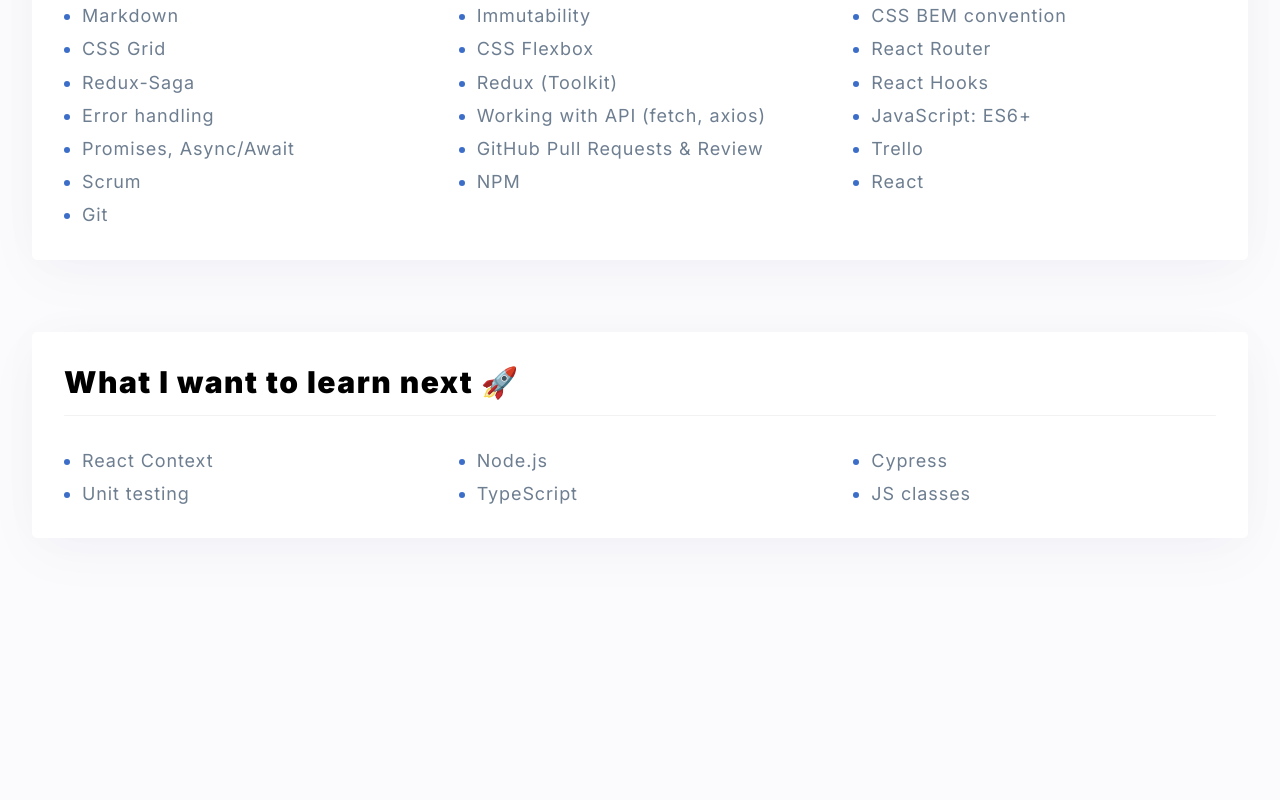
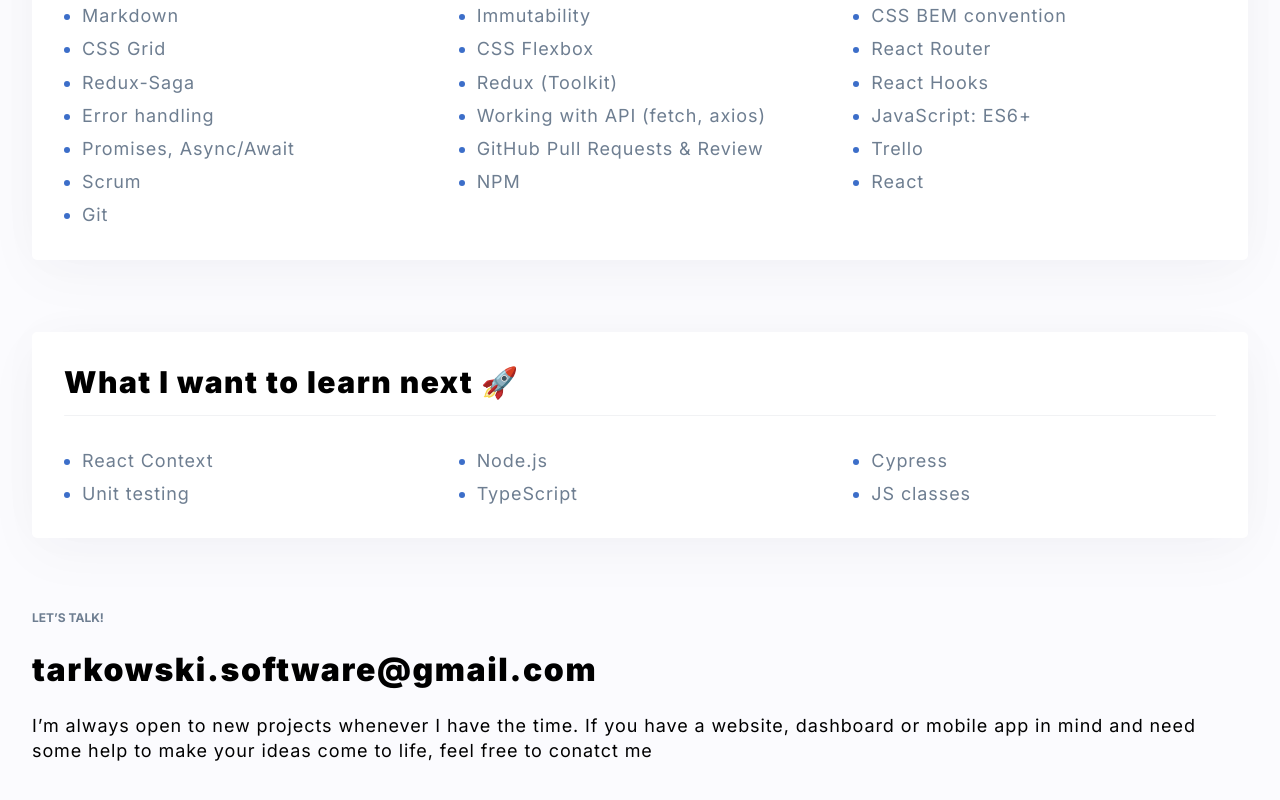
Before and after one commit to Olaf-Tarkowski/personal-homepage, a React (Create React App) app: page / in a window 1280 px wide. Shown: the part 745-1545 px from the top of the page. Before the commit the page ends 1484 px from the top, so only its background shows below. Built offline with nearby package versions, Linux system fonts and the light colour scheme.

Commit message:
Add Footer

```diff
--- a/src/App.js
+++ b/src/App.js
@@ -1,3 +1,4 @@
+import Footer from "./common/Footer";
 import Greeting from "./common/Greeting";
 import Tiles from "./common/Tiles";
 import skillList from "./common/Tiles/Data/skillList";
@@ -10,6 +11,7 @@
       <Greeting />
       <Tiles title={"My skillset includes 🛠️"} data={skillList} />
       <Tiles title={"What I want to learn next 🚀"} data={targetList} />
+      <Footer />
     </StyledPage>
   );
 };
```
